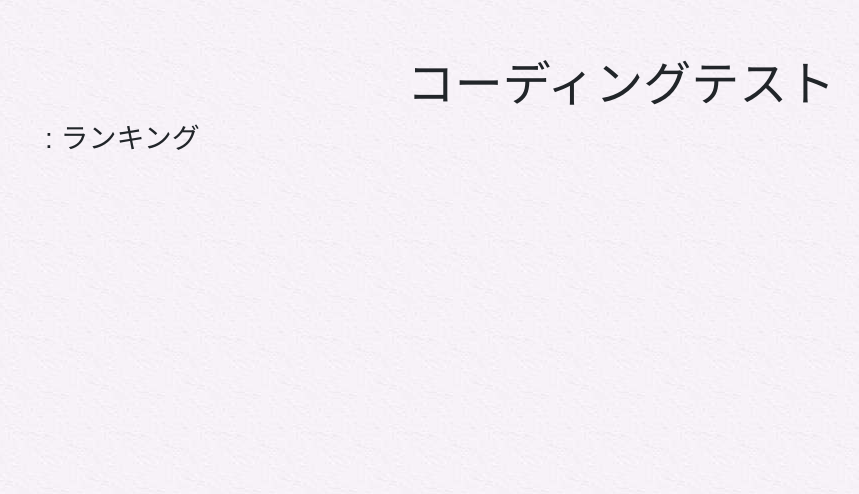
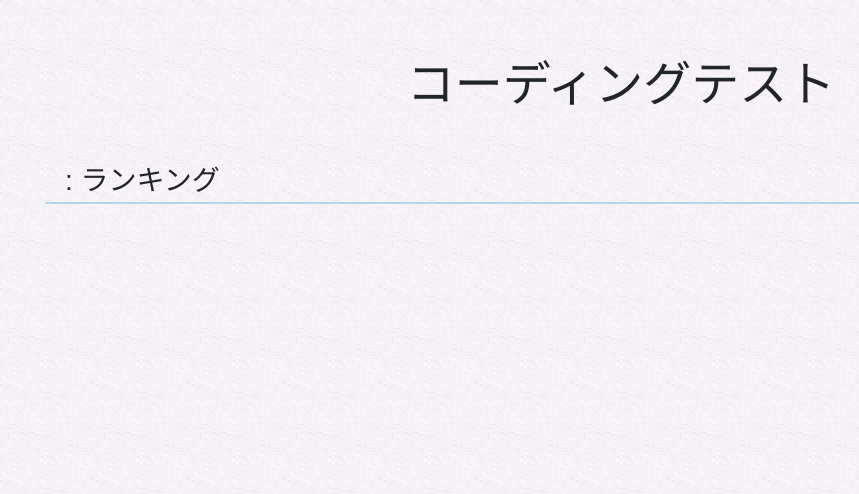
Before and after one commit to o-ham5/codingCheckApp, a Django app: template codingCheckApp/templates/codingCheckApp/ranking.html in a window 1280 px wide. Shown: the part 64-558 px from the top of the page, without its empty margins (19-878 px from the left). Run offline with Django 3.2, Linux system fonts and the light colour scheme; the template is opened without the code that fills it, so the values that code supplies are empty; some libraries are stand-ins or nearby versions; some web fonts are replaced.

Commit message:
20200426 4

```diff
--- /dev/null
+++ b/codingCheckApp/static/css/ranking.css
@@ -0,0 +1,19 @@
+#ranking-wrapper {
+  margin-top: 50px;
+}
+
+#ranking-wrapper h3 {
+  border-bottom: solid 2px lightblue;
+  margin-bottom: 50px;
+  padding: 0 0 5px 20px;
+}
+
+#rankings {
+  width: 60%;
+  margin: 0 auto;
+}
+
+#rankings .rank,
+#rankings .score {
+  font-size: 1.1rem;
+}
--- a/codingCheckApp/templates/codingCheckApp/base.html
+++ b/codingCheckApp/templates/codingCheckApp/base.html
@@ -16,6 +16,7 @@
     <link rel="stylesheet" href="{% static 'css/post_list.css' %}">
     <link rel="stylesheet" href="{% static 'css/post_detail.css' %}">
     <link rel="stylesheet" href="{% static 'css/submit_code.css' %}">
+    <link rel="stylesheet" href="{% static 'css/ranking.css' %}">
 
 </head>
 <body>
--- a/codingCheckApp/templates/codingCheckApp/ranking.html
+++ b/codingCheckApp/templates/codingCheckApp/ranking.html
@@ -2,13 +2,15 @@
 {% block title %}{{ post.title }} : ランキング{% endblock %}
 
 {% block content %}
-<div>
+<div id="ranking-wrapper">
     <h3>{{ post.title }} : ランキング</h3>
-    {% for k, score in scores %}
-        <p>rank {{k | add:"1"}}: {{ score.user }}</p>
-        <p>score: {{ score.score }}</p>
-        <hr>
-    {% endfor %}
+    <div id="rankings">
+        {% for k, score in scores %}
+            <p class="rank">第{{k | add:"1"}}位:　{{ score.user }} さん</p>
+            <p class="score">スコア:　{{ score.score }} 点</p>
+            <hr>
+        {% endfor %}
+    </div>
 </div>
 
 <div style="margin-bottom: 400px;"></div>
```
